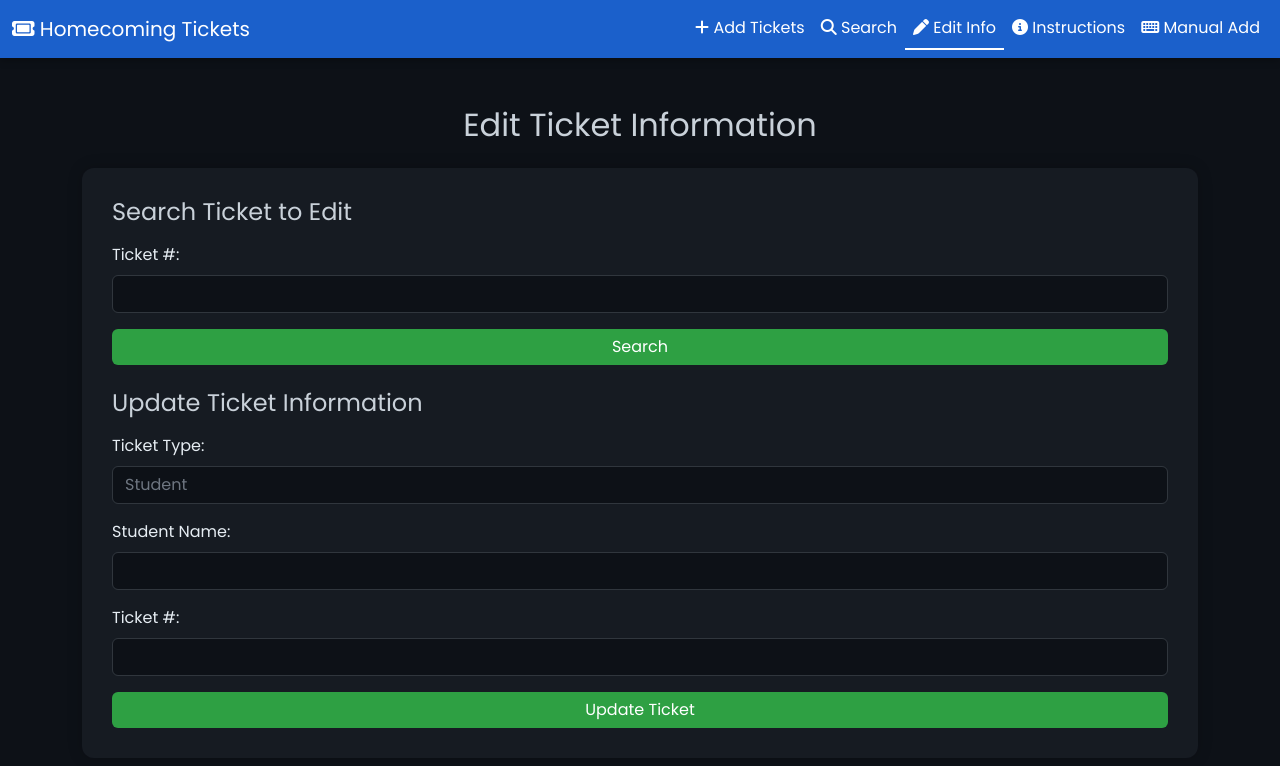
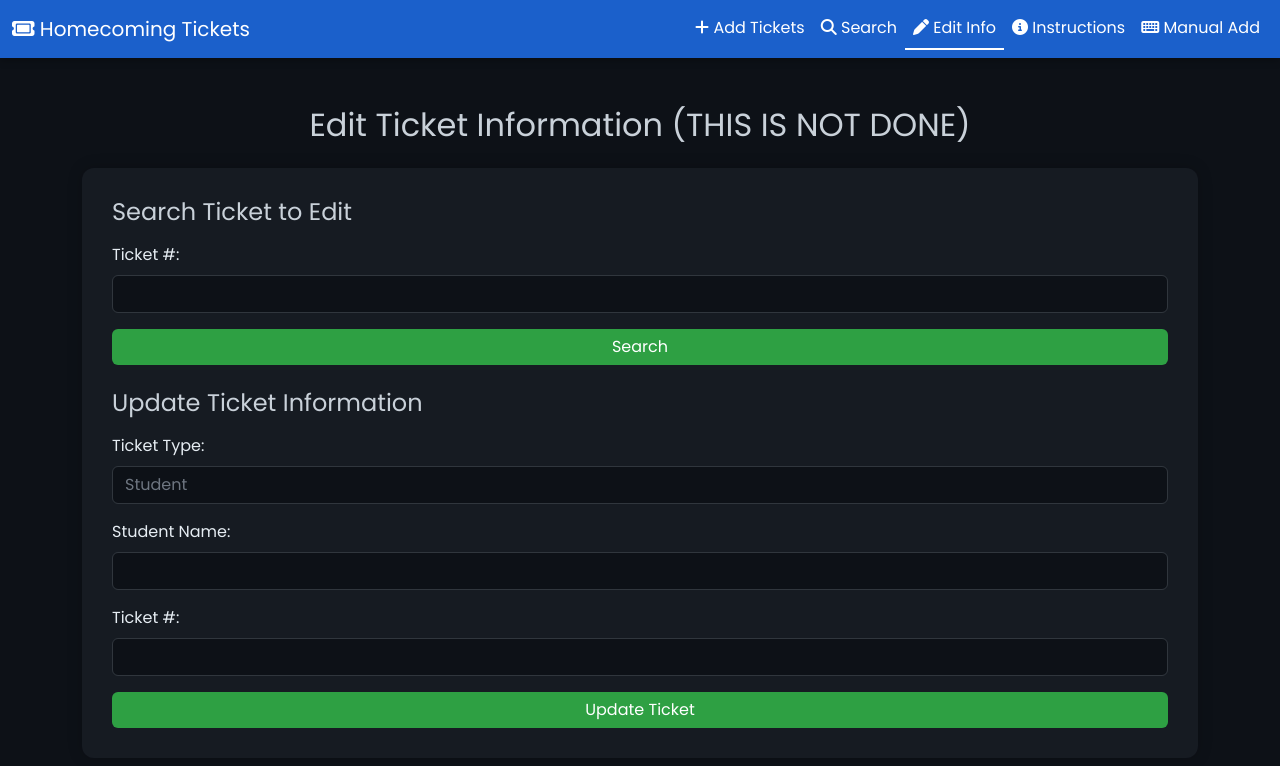
Before and after one commit to Sourketchup/tickets, a plain HTML site: page edit.html in a window 1280 px wide. Drawn offline with nearby package versions, Linux system fonts and the light colour scheme; some packages are replaced by stand-ins of ours; a script that the page names is missing.

Commit message:
Update edit.html

```diff
--- a/edit.html
+++ b/edit.html
@@ -102,7 +102,7 @@
 </nav>
 
 <div class="container mt-5">
-  <h2 class="text-center mb-4">Edit Ticket Information</h2>
+  <h2 class="text-center mb-4">Edit Ticket Information (THIS IS NOT DONE)</h2>
 
   <div class="form-box">
     <h4 class="mb-3">Search Ticket to Edit</h4>
```
